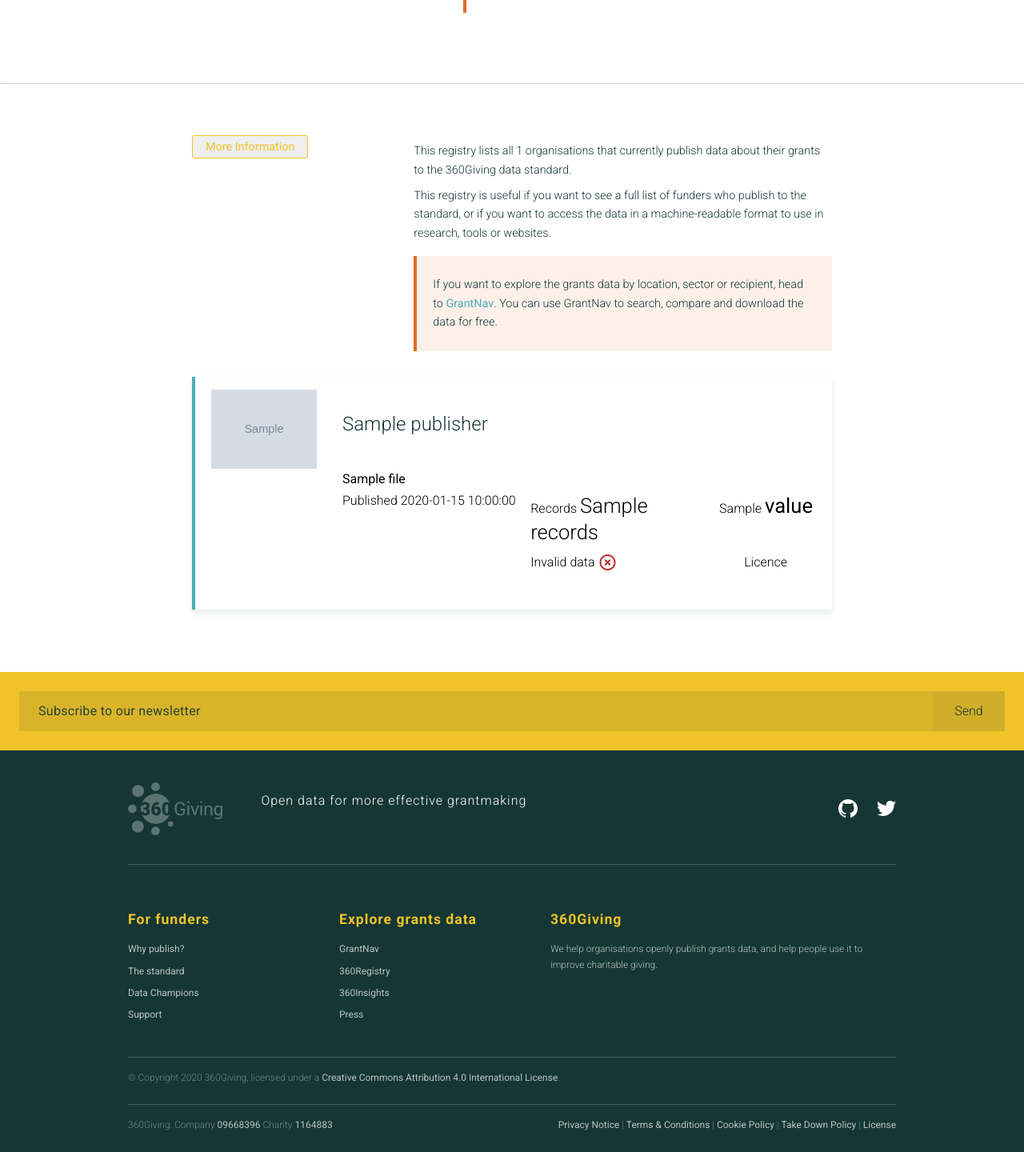
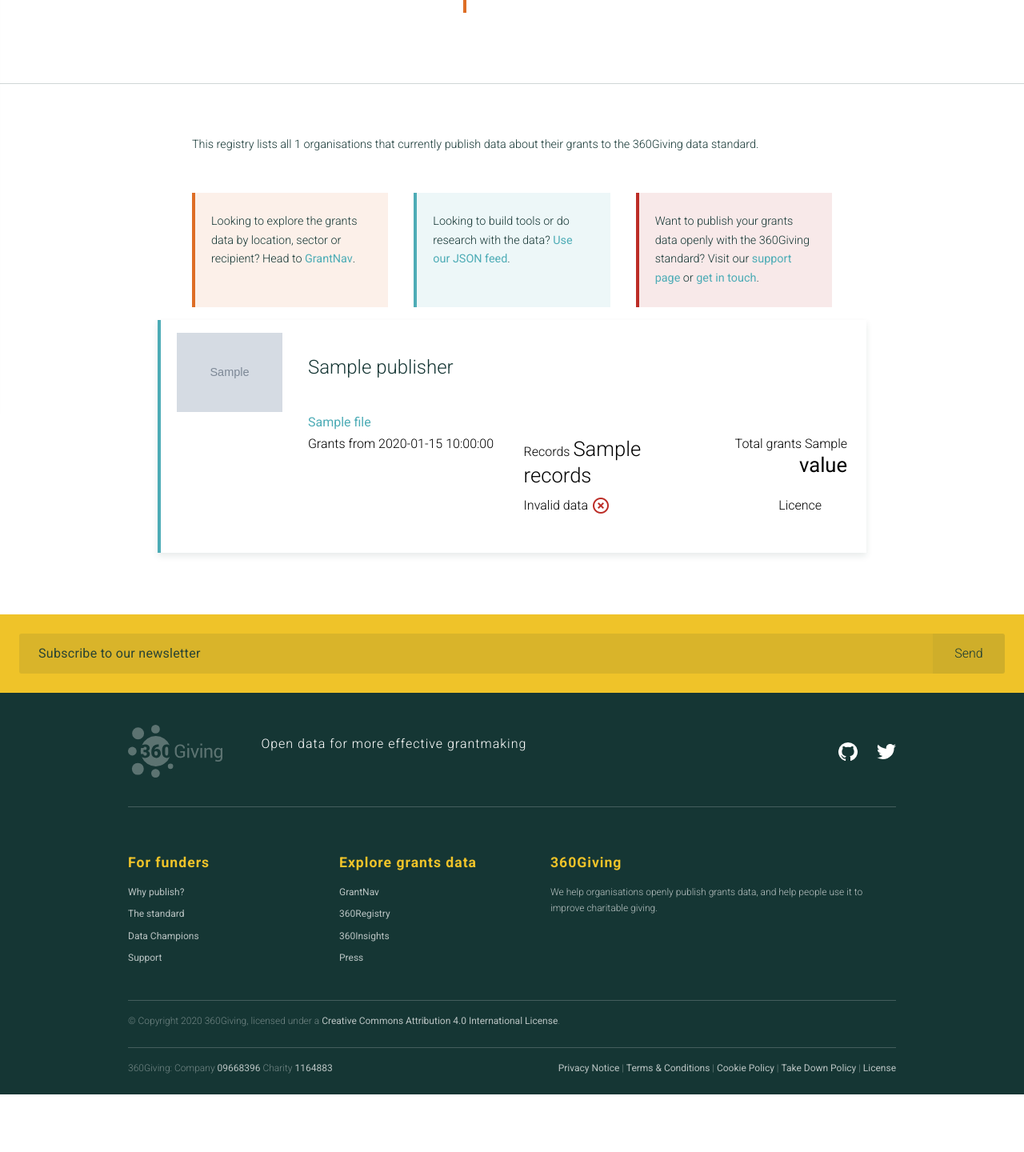
Before and after one commit to ThreeSixtyGiving/registry-classic, a Flask app: template registry/templates/registry.html in a window 1280 px wide. Shown: the part 277-1717 px from the top of the page at 80% size. After the commit the page ends 1645 px from the top, so only its background shows below. Run offline with Flask 2, Linux system fonts and the light colour scheme; the template is opened without the code that fills it: most values are stand-ins (such as "Sample title", 1, 10 or a date in 2020); grey boxes marked "Sample" are stand-in pictures; some libraries are stand-ins or nearby versions.

Commit message:
update content

```diff
--- a/registry/registry.py
+++ b/registry/registry.py
@@ -132,6 +132,7 @@ def get_grant_data(data):
         'file': {
             'title': data['distribution'][0]['title'],
             'url': data['distribution'][0]['downloadURL'],
+            'accessURL': data['distribution'][0]['accessURL'],
             'type': get_file_type(data_metadata.get('file_type')),
             'size': humanize.naturalsize(file_size, format='%.0f') if file_size else '-',
             'available': data_metadata.get('downloads')
@@ -144,8 +145,8 @@ def get_grant_data(data):
         'total_value': get_total_value(data_aggregates.get('currencies') if data_aggregates else None),
         'records': format_value(data_aggregates['count'] if data_aggregates else None),
         'period': {
-            'first_date': format_date(data_aggregates.get('min_award_date')) if data_aggregates else '',
-            'latest_date': format_date(data_aggregates.get('max_award_date')) if data_aggregates else ''
+            'first_date': format_date(data_aggregates.get('min_award_date'), '%b %Y') if data_aggregates else '',
+            'latest_date': format_date(data_aggregates.get('max_award_date'), '%b %Y') if data_aggregates else ''
         },
         'issued_date': format_date(data.get('issued'), "%b %Y"),
         'valid': get_check_cross_symbol(data_metadata.get('valid')),
--- a/registry/static/css/styles.css
+++ b/registry/static/css/styles.css
@@ -1186,6 +1186,9 @@ p {
 .prose__section * + * {
   margin-top: 8px; }
 
+.prose__section .grid > * + * {
+  margin-top: 0; }
+
 .prose p,
 .prose li,
 .p {
--- a/registry/templates/registry.html
+++ b/registry/templates/registry.html
@@ -5,67 +5,33 @@
 
 <article class="prose-section__main">
   <div class="prose">
-    <div class="accordion">
     <section class="prose__section grid grid--three-columns">
-        <div class="grid__1">
-          <button class="accordion__trigger button button--small button--yellow">More Information</button>
-        </div>
-        <div class="grid__2">
+      <div class="grid__3">
         <p>
-            This registry lists all {{ num_of_publishers }} organisations that currently publish data about their grants to the 360Giving data
-            standard.
-          </p>
-          <p>
-            This registry is useful if you want to see a full list of funders who publish to the standard, or if you want to access
-            the data in a machine-readable format to use in research, tools or websites.
-          </p>
-          <div class="box box--orange">
-            <p>
-              If you want to explore the grants data by location, sector or recipient, head to
-              <a href="http://grantnav.threesixtygiving.org/" target="_blank">GrantNav</a>.
-              You can use GrantNav to search, compare and download the data for free.
+          This registry lists all {{ num_of_publishers }} organisations that currently publish data about
+          their grants to the 360Giving data standard.
         </p>
       </div>
-        </div>
-      </section>
-      <section class="prose__section accordion__extra grid grid--three-columns" aria-hidden>
-        <div class="grid__1">&nbsp;</div>
-        <div class="grid__2">
+      <div class="box box--orange grid__1">
         <p>
-            You can find examples of what can be
-            created using this open grants data on the <a href="http://www.threesixtygiving.org/data/find-data/" target="_blank">Tools &amp; Projects</a>
-            page.
-          </p>
-          <p class="p">
-            Under each organisation, you can find:
-          </p>
-          <ul class="ul">
-            <li class="li">a short description of the data they have published</li>
-            <li class="li">the date they last published</li>
-            <li class="li">links to download the data and visit their original data source</li>
-            <li class="li">the licence they have published the data with (which affects how you can use it)</li>
-            <li class="li">the value of the grants they have published data about</li>
-          </ul>
-          <div class="box box--teal">
-            <h3 class="box__heading">Developers</h3>
-            <p>For a JSON feed of published datasets visit
-            <a href="http://standard.threesixtygiving.org/en/latest/getdata/" target="_blank">
-              http://standard.threesixtygiving.org/en/latest/getdata/</a>
+          Looking to explore the grants data by location, sector or recipient? Head to
+          <a href="http://grantnav.threesixtygiving.org/" target="_blank">GrantNav</a>.
         </p>
       </div>
+      <div class="box box--teal grid__1">
         <p>
-            If you are a funder and would like to understand how to publish your grants data openly with the 360Giving data
-            standard, visit our <a href="https://www.threesixtygiving.org/support/" target="_blank">support page</a> or
+          Looking to build tools or do research with the data?
+          <a href="http://standard.threesixtygiving.org/en/latest/getdata/#registry" target="_blank">Use our JSON feed</a>.
+        </p>
+      </div>
+      <div class="box box--red grid__1">
+        <p>
+          Want to publish your grants data openly with the 360Giving standard? Visit our
+          <a href="https://www.threesixtygiving.org/support/" target="_blank">support page</a> or
           <a href="http://www.threesixtygiving.org/contact/" target="_blank">get in touch</a>.
-          </p>
-          <p>
-            <small>
-              *Funders make grants in different currencies. Grants are listed in the currency in which they were made.
-            </small>
         </p>
       </div>
     </section>
-    </div>
   </div>
 </article>
 
@@ -95,11 +61,20 @@
               <table class="registry-grant">
                 {% for grant in pub.grant %}
                   <tr class="registry-grant__line registry-grant--title-line">
-                    <td class="registry-grant__title" colspan="3">{{ grant.file.title }}</td>
+                    <td class="registry-grant__title" colspan="3">
+                      <a href="{{grant.file.accessURL}}">{{ grant.file.title }}</a>
+                    </td>
                   </tr>
 
                   <tr class="registry-grant__line registry-grant--amounts-line">
-                    <td class="registry-grant__pub-date">Published {{ grant.issued_date }}</td>
+                    <td class="registry-grant__pub-date">
+                      {% if grant.period.first_date %}
+                      Grants from {{ grant.period.first_date }}
+                      {% if grant.period.first_date != grant.period.latest_date %}
+                      to {{ grant.period.latest_date }}
+                      {% endif %}
+                      {% endif %}
+                    </td>
                     <td class="registry-grant__records">
                       {% if grant.records %}
                       Records
@@ -110,6 +85,9 @@
                       {% for value in grant['total_value']%}
                         {% set value_split = value.split(" ", maxsplit=1) %}
                         <div>
+                          {% if loop.index0==0 %}
+                          Total grants
+                          {% endif %}
                           {{value_split[0] | safe}}
                           <span class="registry-grant__amount-n">{{ value_split[1] | safe }}</span>
                         </div>
```
Lines whose indentation alone changed are shown as unchanged.
